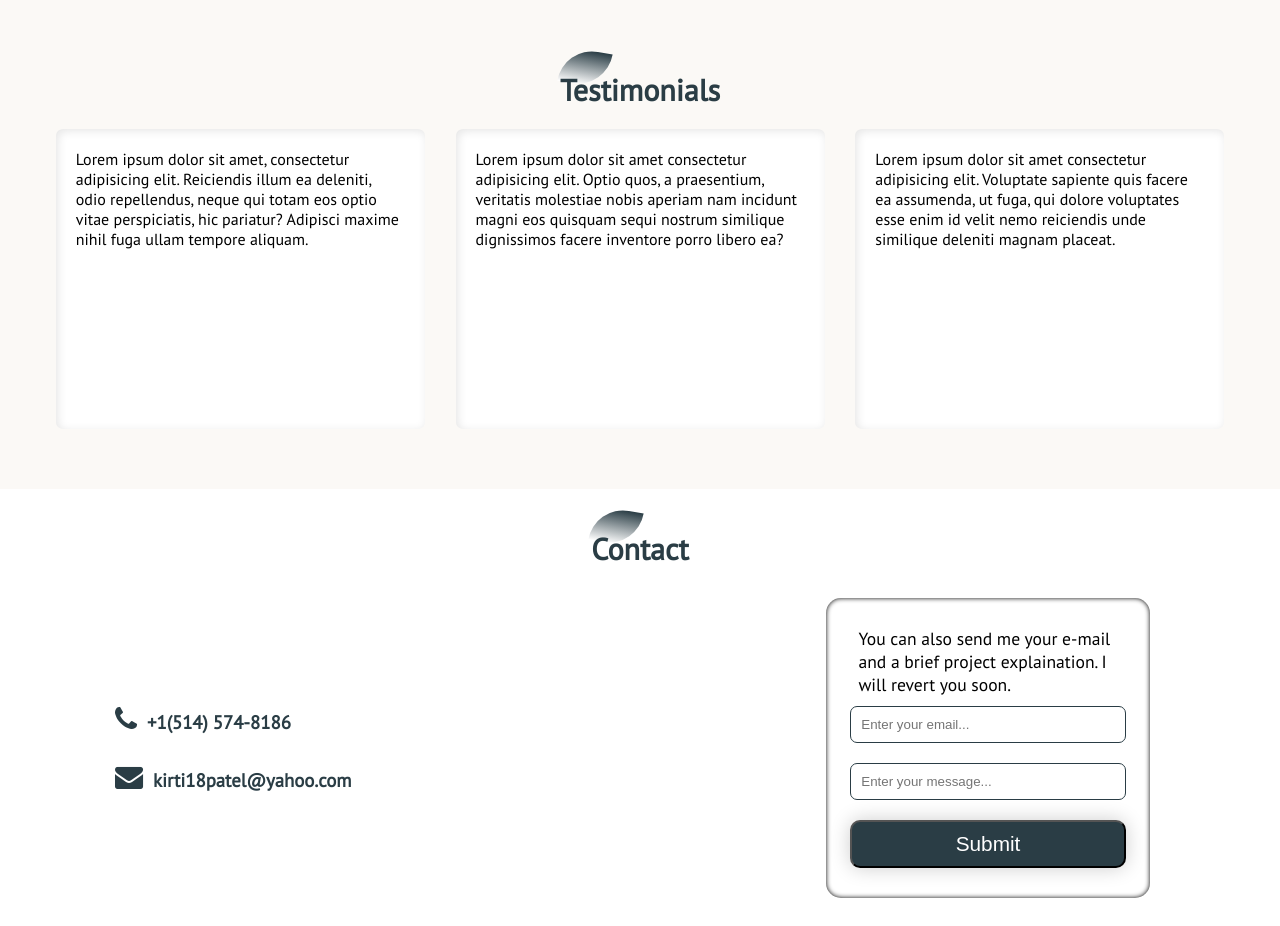
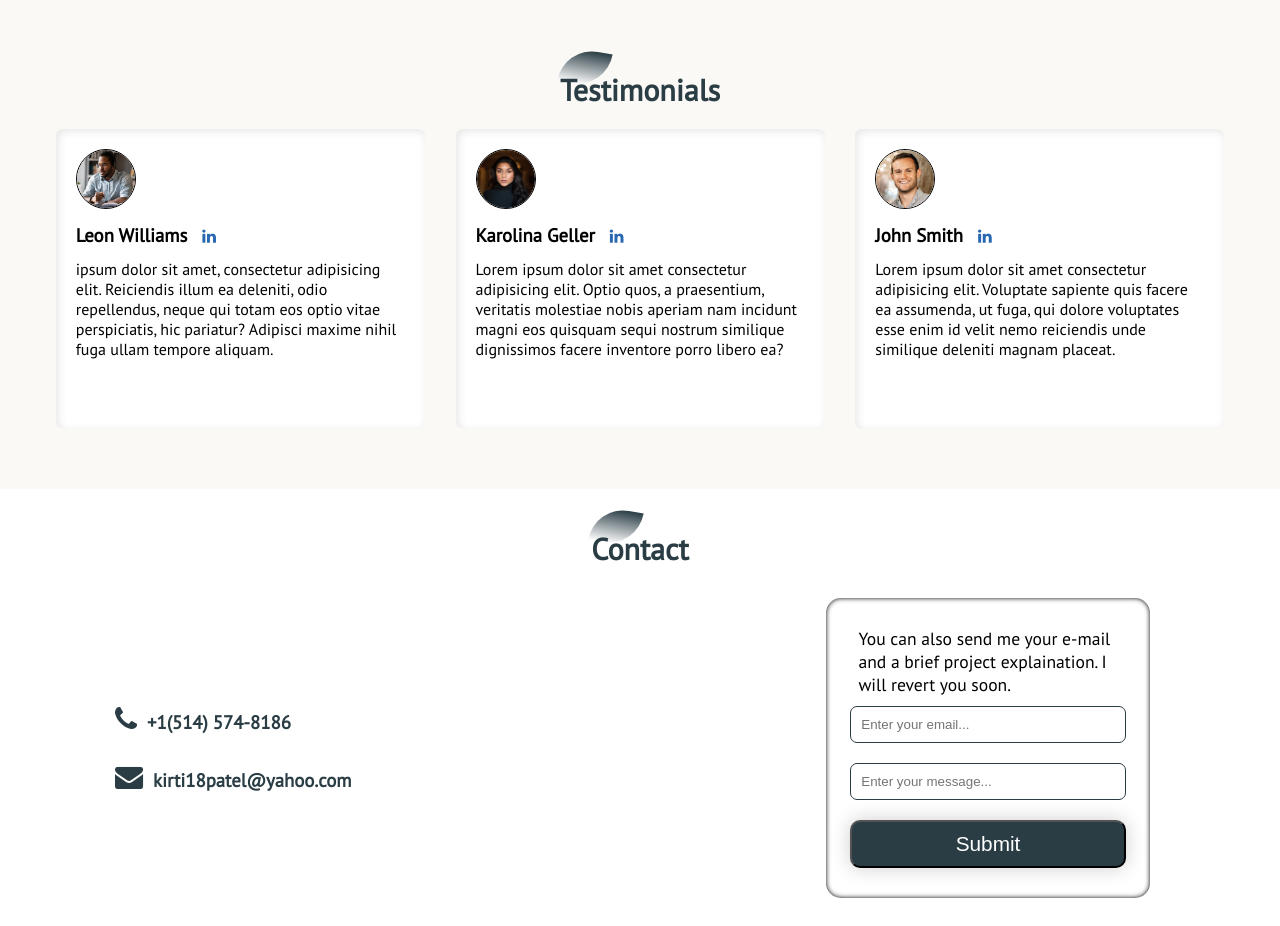
Before and after one commit to kirti18patel/portfolio-kirti, a plain HTML site: page index.html in a window 1280 px wide. Shown: the part 2580-3506 px from the top of the page. Drawn offline with Linux system fonts and the light colour scheme; a web font is replaced by a local one.

Commit message:
testimonial section picture and name added

```diff
--- a/assets/css/style.css
+++ b/assets/css/style.css
@@ -424,3 +424,14 @@ padding: 40px 0 0 0;
     text-align: center;
     padding: 10px 0;
 }
+
+.testimonial-card img{
+    width: 60px;
+    height: 60px;
+    border: 1px solid black;
+    border-radius: 50%;
+}
+.testimonial-card .fa{
+    color: #2867B2;
+    font-size: 16px;
+}
--- a/index.html
+++ b/index.html
@@ -106,9 +106,21 @@
             <p>Testimonials</p>
         </div>
         <div class="samples">
-            <div class="">Lorem ipsum dolor sit amet, consectetur adipisicing elit. Reiciendis illum ea deleniti, odio repellendus, neque qui totam eos optio vitae perspiciatis, hic pariatur? Adipisci maxime nihil fuga ullam tempore aliquam.</div>
-            <div class="">Lorem ipsum dolor sit amet consectetur adipisicing elit. Optio quos, a praesentium, veritatis molestiae nobis aperiam nam incidunt magni eos quisquam sequi nostrum similique dignissimos facere inventore porro libero ea?</div>
-            <div class="">Lorem ipsum dolor sit amet consectetur adipisicing elit. Voluptate sapiente quis facere ea assumenda, ut fuga, qui dolore voluptates esse enim id velit nemo reiciendis unde similique deleniti magnam placeat.</div>
+            <div class="testimonial-card">
+                <img src="./assets/images/test2.jpg" alt="">
+                <h3>Leon Williams<i class="fa fa-linkedin"></i></h3>
+                <p> ipsum dolor sit amet, consectetur adipisicing elit. Reiciendis illum ea deleniti, odio repellendus, neque qui totam eos optio vitae perspiciatis, hic pariatur? Adipisci maxime nihil fuga ullam tempore aliquam.</p>
+            </div>
+            <div class="testimonial-card">
+                <img src="./assets/images/test3.jpg" alt="">
+                <h3>Karolina Geller<i class="fa fa-linkedin"></i></h3>
+                <p> Lorem ipsum dolor sit amet consectetur adipisicing elit. Optio quos, a praesentium, veritatis molestiae nobis aperiam nam incidunt magni eos quisquam sequi nostrum similique dignissimos facere inventore porro libero ea?</p>
+            </div>
+            <div class="testimonial-card">
+                <img src="./assets/images/test1.png" alt="">
+                <h3>John Smith<i class="fa fa-linkedin"></i></h3>
+               <p> Lorem ipsum dolor sit amet consectetur adipisicing elit. Voluptate sapiente quis facere ea assumenda, ut fuga, qui dolore voluptates esse enim id velit nemo reiciendis unde similique deleniti magnam placeat.</p>
+            </div>
         </div>
     </section>
 
```
Also changed, not shown: assets/images/test1.png (added), assets/images/test2.jpg (added), assets/images/test3.jpg (added).
